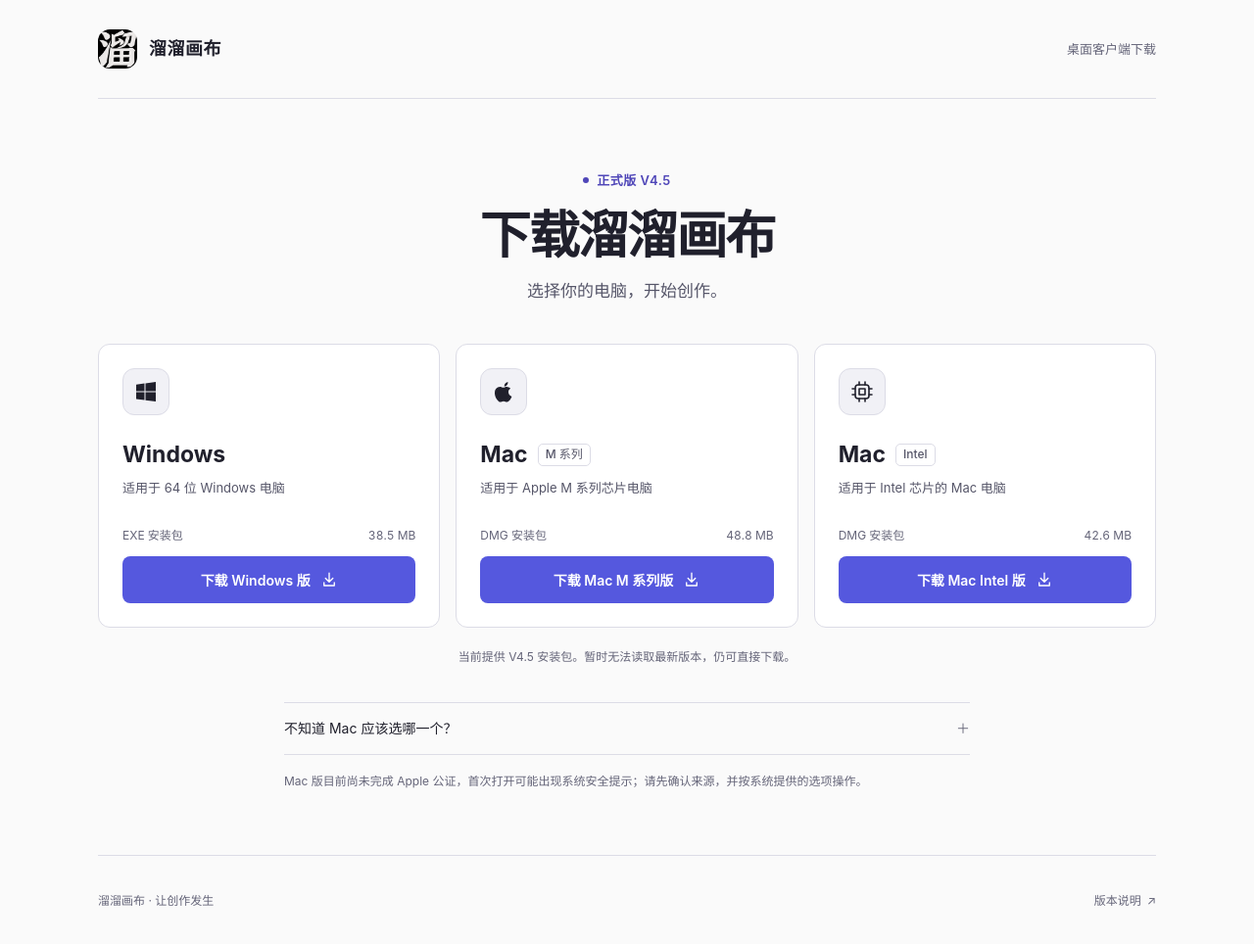
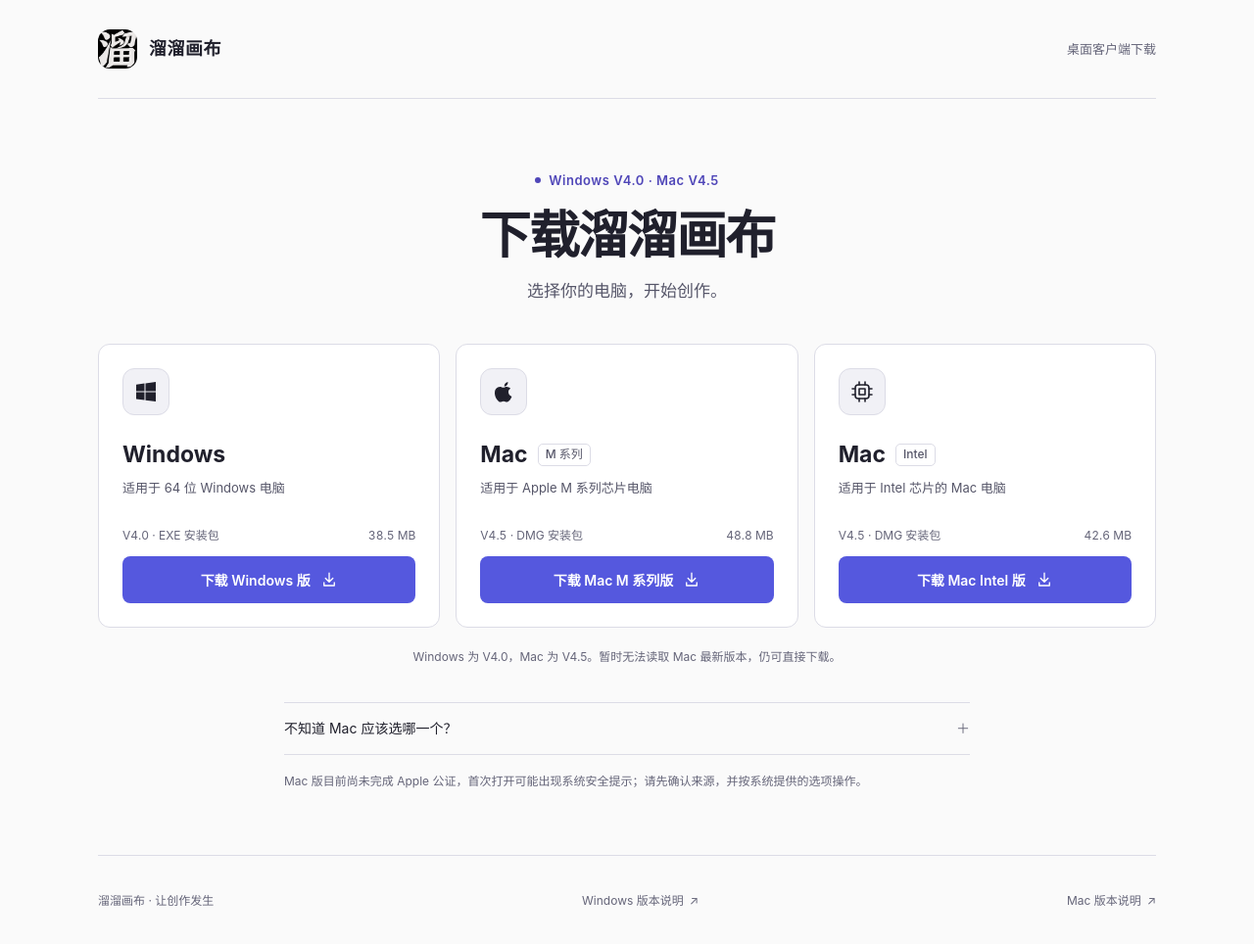
Before and after one commit to Gaoliuliu-0521/liuliu-canvas, a plain HTML site: page index.html in a window 1280 px wide. Shown: the whole page at 98% size. Drawn offline with Linux system fonts and the light colour scheme; no server answers.

```diff
--- a/download.js
+++ b/download.js
@@ -1,10 +1,9 @@
-/* 从公开发行仓库读取三种安装包；失败时保留已确认的 V4.5 链接。 */
+/* Windows 按用户要求固定为本机已安装的 V4.0；Mac 读取最新正式版。 */
 (() => {
   const repository = 'Gaoliuliu-0521/liuliu-canvas';
   const endpoint = 'https://api.github.com/repos/' + repository + '/releases/latest';
   const releaseBase = 'https://github.com/' + repository + '/releases/';
   const patterns = {
-    windows: /^liuliu-canvas_\d+\.\d+\.\d+_x64-setup\.exe$/,
     macos: /^liuliu-canvas_\d+\.\d+\.\d+_aarch64\.dmg$/,
     'macos-intel': /^liuliu-canvas_\d+\.\d+\.\d+_x64\.dmg$/,
   };
@@ -13,7 +12,7 @@
   const notes = document.getElementById('release-notes');
   const controller = new AbortController();
   const timeout = setTimeout(() => controller.abort(), 8000);
-  const fallback = () => { status.textContent = '当前提供 V4.5 安装包。暂时无法读取最新版本，仍可直接下载。'; };
+  const fallback = () => { status.textContent = 'Windows 为 V4.0，Mac 为 V4.5。暂时无法读取 Mac 最新版本，仍可直接下载。'; };
   fetch(endpoint, { headers: { Accept: 'application/vnd.github+json' }, signal: controller.signal, cache: 'no-store', credentials: 'omit' })
     .then((response) => {
       if (!response.ok) throw new Error('Release unavailable');
@@ -33,14 +32,15 @@
           || !asset.name.includes('_' + release.tag_name.slice(1) + '_')) throw new Error('Unexpected installer');
         return { platform, asset };
       });
+      const version = release.tag_name.slice(1).replace(/\.0$/, '');
       for (const { platform, asset } of downloads) {
         document.querySelector('[data-download="' + platform + '"]').href = asset.browser_download_url;
         document.querySelector('[data-size="' + platform + '"]').textContent = (asset.size / (1024 * 1024)).toFixed(1) + ' MB';
+        document.querySelector('[data-version="' + platform + '"]').textContent = 'V' + version;
       }
-      const version = release.tag_name.slice(1).replace(/\.0$/, '');
-      label.textContent = '正式版 V' + version;
+      label.textContent = 'Windows V4.0 · Mac V' + version;
       notes.href = release.html_url;
-      status.textContent = '当前正式版 V' + version + ' · 点击对应按钮即可下载安装包';
+      status.textContent = 'Windows 提供本机已安装版对应的 V4.0 原安装包；Mac 提供 V' + version + '。';
     })
     .catch(fallback)
     .finally(() => clearTimeout(timeout));
--- a/index.html
+++ b/index.html
@@ -19,7 +19,7 @@
     </header>
     <main>
       <section class="hero" aria-labelledby="page-title">
-        <div class="version-line"><span class="status-dot" aria-hidden="true"></span><span id="release-label">正式版 V4.5</span></div>
+        <div class="version-line"><span class="status-dot" aria-hidden="true"></span><span id="release-label">Windows V4.0 · Mac V4.5</span></div>
         <h1 id="page-title">下载溜溜画布</h1>
         <p class="intro">选择你的电脑，开始创作。</p>
       </section>
@@ -28,32 +28,32 @@
           <div class="platform-icon" aria-hidden="true"><svg viewBox="0 0 24 24" fill="currentColor"><path d="M2 4.8 10.5 3.6v8H2Zm9.5-1.4L22 2v9.6H11.5ZM2 12.6h8.5v8L2 19.4Zm9.5 0H22V22l-10.5-1.3Z"/></svg></div>
           <h2>Windows</h2>
           <p class="platform-description">适用于 64 位 Windows 电脑</p>
-          <div class="file-info"><span>EXE 安装包</span><span data-size="windows">38.5 MB</span></div>
-          <a class="ui-btn ui-btn--primary download-button" data-download="windows" href="https://github.com/Gaoliuliu-0521/liuliu-canvas/releases/download/v4.5.0/liuliu-canvas_4.5.0_x64-setup.exe" aria-label="下载 Windows 64 位安装包"><span>下载 Windows 版</span><svg viewBox="0 0 24 24" fill="none" stroke="currentColor" stroke-width="1.8" aria-hidden="true"><path d="M12 3v12m-5-5 5 5 5-5M5 16v4h14v-4" stroke-linecap="round" stroke-linejoin="round"/></svg></a>
+          <div class="file-info"><span>V4.0 · EXE 安装包</span><span data-size="windows">38.5 MB</span></div>
+          <a class="ui-btn ui-btn--primary download-button" data-download="windows" href="https://github.com/Gaoliuliu-0521/liuliu-canvas/releases/download/v4.0.0/liuliu-canvas_4.0.0_x64-setup.exe" aria-label="下载 Windows V4.0 64 位安装包"><span>下载 Windows 版</span><svg viewBox="0 0 24 24" fill="none" stroke="currentColor" stroke-width="1.8" aria-hidden="true"><path d="M12 3v12m-5-5 5 5 5-5M5 16v4h14v-4" stroke-linecap="round" stroke-linejoin="round"/></svg></a>
         </article>
         <article class="download-card">
           <div class="platform-icon" aria-hidden="true"><svg viewBox="0 0 24 24" fill="currentColor"><path d="M16.5 2.3c.1 1.1-.4 2.1-1 2.9-.7.8-1.8 1.4-2.8 1.3-.1-1.1.4-2.1 1.1-2.9.8-.8 1.9-1.3 2.7-1.3ZM20.4 17c-.5 1.2-.8 1.7-1.4 2.7-.9 1.2-2.1 2.8-3.6 2.8-1.3 0-1.7-.8-3.4-.8s-2.2.8-3.5.8c-1.4 0-2.6-1.5-3.4-2.7-2.4-3.6-2.7-7.9-1.2-10.2 1.1-1.6 2.8-2.6 4.4-2.6 1.4 0 2.3.8 3.5.8 1.1 0 1.8-.8 3.5-.8 1.3 0 2.8.7 3.8 1.8-3.3 1.8-2.8 6.4 1.3 8.2Z"/></svg></div>
           <h2>Mac <span class="chip-label">M 系列</span></h2>
           <p class="platform-description">适用于 Apple M 系列芯片电脑</p>
-          <div class="file-info"><span>DMG 安装包</span><span data-size="macos">48.8 MB</span></div>
+          <div class="file-info"><span><span data-version="macos">V4.5</span> · DMG 安装包</span><span data-size="macos">48.8 MB</span></div>
           <a class="ui-btn ui-btn--primary download-button" data-download="macos" href="https://github.com/Gaoliuliu-0521/liuliu-canvas/releases/download/v4.5.0/liuliu-canvas_4.5.0_aarch64.dmg" aria-label="下载 Mac M 系列芯片安装包"><span>下载 Mac M 系列版</span><svg viewBox="0 0 24 24" fill="none" stroke="currentColor" stroke-width="1.8" aria-hidden="true"><path d="M12 3v12m-5-5 5 5 5-5M5 16v4h14v-4" stroke-linecap="round" stroke-linejoin="round"/></svg></a>
         </article>
         <article class="download-card">
           <div class="platform-icon" aria-hidden="true"><svg viewBox="0 0 24 24" fill="none" stroke="currentColor" stroke-width="1.6" stroke-linecap="round" stroke-linejoin="round"><rect x="5" y="5" width="14" height="14" rx="3"/><path d="M9 2v3m6-3v3M9 19v3m6-3v3M2 9h3m-3 6h3m14-6h3m-3 6h3M9 9h6v6H9Z"/></svg></div>
           <h2>Mac <span class="chip-label">Intel</span></h2>
           <p class="platform-description">适用于 Intel 芯片的 Mac 电脑</p>
-          <div class="file-info"><span>DMG 安装包</span><span data-size="macos-intel">42.6 MB</span></div>
+          <div class="file-info"><span><span data-version="macos-intel">V4.5</span> · DMG 安装包</span><span data-size="macos-intel">42.6 MB</span></div>
           <a class="ui-btn ui-btn--primary download-button" data-download="macos-intel" href="https://github.com/Gaoliuliu-0521/liuliu-canvas/releases/download/v4.5.0/liuliu-canvas_4.5.0_x64.dmg" aria-label="下载 Mac Intel 芯片安装包"><span>下载 Mac Intel 版</span><svg viewBox="0 0 24 24" fill="none" stroke="currentColor" stroke-width="1.8" aria-hidden="true"><path d="M12 3v12m-5-5 5 5 5-5M5 16v4h14v-4" stroke-linecap="round" stroke-linejoin="round"/></svg></a>
         </article>
       </section>
-      <p class="release-status" id="release-status" role="status">当前提供 V4.5 安装包；正在读取最新正式版。</p>
+      <p class="release-status" id="release-status" role="status">Windows 提供本机已安装版对应的 V4.0 原安装包；Mac 提供 V4.5。</p>
       <section class="download-help" aria-label="下载与安装提示">
         <details><summary>不知道 Mac 应该选哪一个？<span aria-hidden="true">＋</span></summary><p>点击屏幕左上角的 Apple 菜单 →「关于本机」。显示「芯片：Apple M…」请选择 M 系列版；显示「处理器：Intel…」请选择 Intel 版。</p></details>
         <p class="mac-notice">Mac 版目前尚未完成 Apple 公证，首次打开可能出现系统安全提示；请先确认来源，并按系统提供的选项操作。</p>
       </section>
-      <noscript><p class="release-status">当前显示 V4.5。启用 JavaScript 后可自动读取最新版本。</p></noscript>
+      <noscript><p class="release-status">Windows 为 V4.0，Mac 为 V4.5。三个按钮均可直接下载。</p></noscript>
     </main>
-    <footer><span>溜溜画布 · 让创作发生</span><a id="release-notes" href="https://github.com/Gaoliuliu-0521/liuliu-canvas/releases/tag/v4.5.0" target="_blank" rel="noopener noreferrer">版本说明 <span aria-hidden="true">↗</span></a></footer>
+    <footer><span>溜溜画布 · 让创作发生</span><a href="https://github.com/Gaoliuliu-0521/liuliu-canvas/releases/tag/v4.0.0" target="_blank" rel="noopener noreferrer">Windows 版本说明 <span aria-hidden="true">↗</span></a><a id="release-notes" href="https://github.com/Gaoliuliu-0521/liuliu-canvas/releases/tag/v4.5.0" target="_blank" rel="noopener noreferrer">Mac 版本说明 <span aria-hidden="true">↗</span></a></footer>
   </div>
 </body>
 </html>
```
